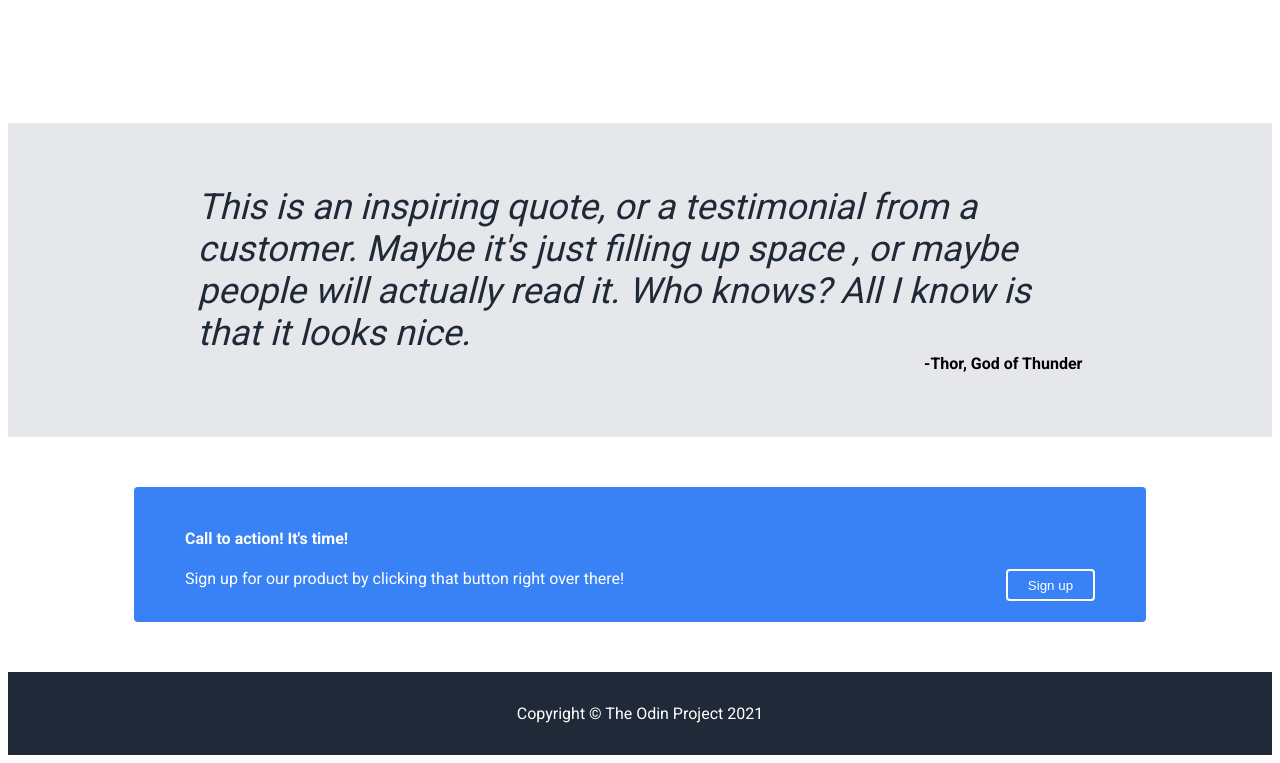
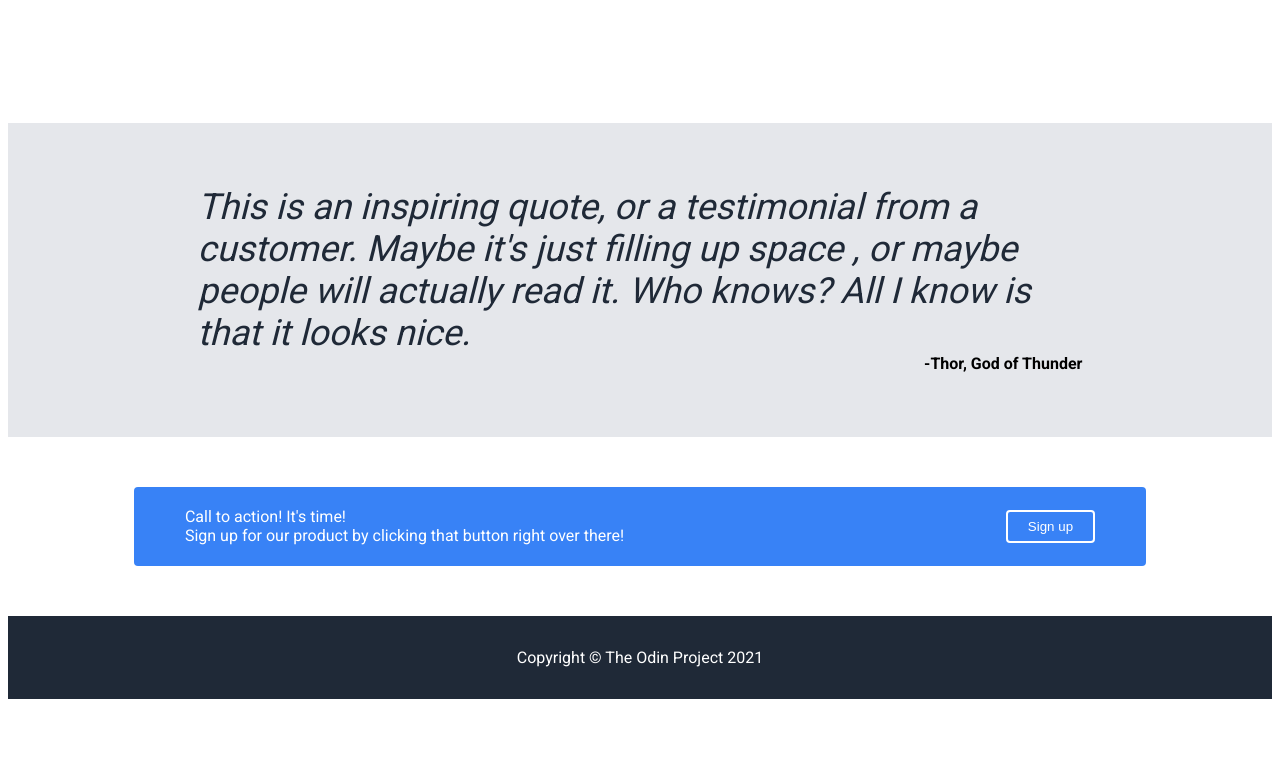
Before and after one commit to prajwalpaudel/project-landing-page, a plain HTML site: page index.html in a window 1280 px wide. Shown: the part 639-1402 px from the top of the page. After the commit the page ends 1346 px from the top, so only its background shows below. Drawn offline with Linux system fonts and the light colour scheme.

Commit message:
Fix call to action with flex column Redid containers in html and flex orientation to have sign up button be in alignment with the two statements.

```diff
--- a/index.html
+++ b/index.html
@@ -63,12 +63,12 @@
     </div>
     <div class="end">
         <div class="container">
-            <h4>Call to action! It's time!</h4>
-            <div class="statement">
-             <p class="call">Sign up for our product by clicking that button right over there!</p>
-             <button class="button button2">Sign up</button>
+           <div class="statement">
+                <p class="calltitle">Call to action! It's time!</p>
+                <p class="call">Sign up for our product by clicking that button right over there!</p>
+           </div>
+            <button class="button button2">Sign up</button>
         </div>
-    </div>
     </div>
     <div class="footer">
         <p1>Copyright &copy; The Odin Project 2021 </p1>
--- a/style.css
+++ b/style.css
@@ -114,26 +114,32 @@ h3{
 }
 .end{
   display:flex;
-  flex-direction: column;
   padding:4% 10%;
   color:white;
+  justify-content: center;
+  align-items: center;
 
 }
 .container {
-    border-color:white;
+    display:flex;
+    flex: 1 1 0%;
     border-radius: 4px;
     padding: 2% 5%;
     background-color: #3882F6;
-}
-.statement{
-    display:flex;
     justify-content: space-between;
+    align-items: center;
 
 }
+
 .button2{
     border:2px solid white;
+    align-items: flex-end;
 }
 .call{
+    color:white;
+
+}
+p.calltitle{
     color:white;
 }
 .footer{
```
